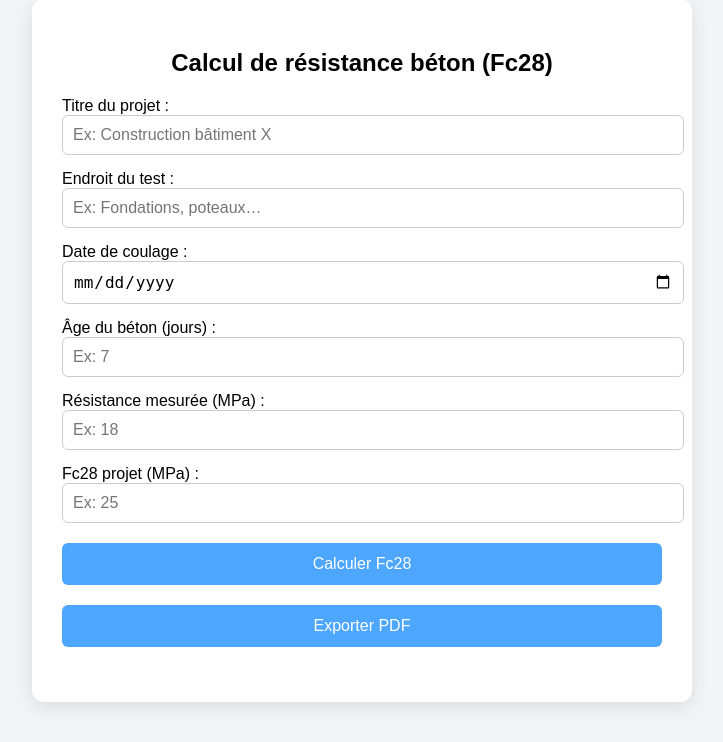
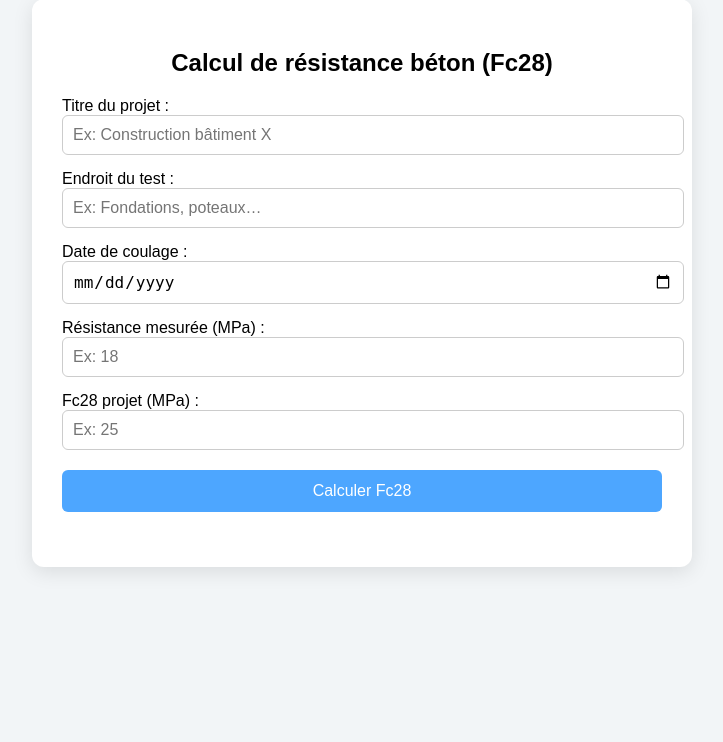
Before and after one commit to sofazrim/sofaz_fc28_tracker, a Flask app: page / in a window 1280 px wide. Shown: the part 255-997 px from the top of the page, without its empty margins (278-1001 px from the left). After the commit the page ends 827 px from the top, so only its background shows below. Run offline with Flask 3, Linux system fonts and the light colour scheme; some libraries are stand-ins or nearby versions.

Commit message:
Update index_fr.html

```diff
--- a/templates/index_fr.html
+++ b/templates/index_fr.html
@@ -4,7 +4,6 @@
 <meta charset="UTF-8">
 <meta name="viewport" content="width=device-width, initial-scale=1.0">
 <title>SOFAZ Fc28 Tracker™</title>
-<script src="https://cdnjs.cloudflare.com/ajax/libs/jspdf/2.5.1/jspdf.umd.min.js"></script>
 <style>
 body {font-family: Arial, sans-serif; background-color: #f2f5f7; margin:0; padding:0;}
 header {background-color: #4da6ff; color:white; padding:20px; text-align:center;}
@@ -15,7 +14,7 @@ label {display:block; margin-top:15px;}
 input[type="number"], input[type="date"], input[type="text"] {width:100%; padding:10px; font-size:16px; border-radius:6px; border:1px solid #ccc;}
 button {background-color: #4da6ff; color:white; border:none; padding:12px 20px; font-size:16px; border-radius:6px; cursor:pointer; margin-top:20px; width:100%;}
 button:hover {background-color: #3399ff;}
-#result {margin-top:25px; font-weight:bold; text-align:center; font-size:18px; white-space:pre-line;}
+#result {margin-top:25px; font-weight:bold; font-size:18px; white-space:pre-line;}
 .result-line {display:block;}
 </style>
 </head>
@@ -38,9 +37,6 @@ button:hover {background-color: #3399ff;}
 <label for="date_coulage">Date de coulage :</label>
 <input type="date" id="date_coulage">
 
-<label for="age">Âge du béton (jours) :</label>
-<input type="number" id="age" placeholder="Ex: 7">
-
 <label for="resistance">Résistance mesurée (MPa) :</label>
 <input type="number" id="resistance" placeholder="Ex: 18">
 
@@ -48,93 +44,46 @@ button:hover {background-color: #3399ff;}
 <input type="number" id="fc28" placeholder="Ex: 25">
 
 <button onclick="calculFc28()">Calculer Fc28</button>
-<button onclick="exportPDF()">Exporter PDF</button>
 
 <div id="result"></div>
 </main>
 
 <script>
-let lastResult = {}; // pour garder les données pour PDF
-
 function calculFc28() {
-    const titreProjet = document.getElementById('titre_projet').value || "Non renseigné";
-    const lieuTest = document.getElementById('lieu_test').value || "Non renseigné";
-    const dateCoulage = document.getElementById('date_coulage').value;
-    const age = parseFloat(document.getElementById('age').value);
+    const titre = document.getElementById('titre_projet').value || "Non renseigné";
+    const lieu = document.getElementById('lieu_test').value || "Non renseigné";
+    const dateCoulageStr = document.getElementById('date_coulage').value;
     const resJour = parseFloat(document.getElementById('resistance').value);
     const fc28Projet = parseFloat(document.getElementById('fc28').value);
 
-    if(!dateCoulage || isNaN(age) || isNaN(resJour) || isNaN(fc28Projet) || age<=0 || resJour<=0 || fc28Projet<=0){
+    if(!dateCoulageStr || isNaN(resJour) || isNaN(fc28Projet) || resJour<=0 || fc28Projet<=0){
         const resDiv = document.getElementById('result');
         resDiv.innerText = "⚠️ Veuillez entrer des valeurs valides.";
         resDiv.style.color = "red";
         return;
     }
 
-    // Calcul comme le code Python
-    const res28 = resJour * Math.pow(28/age, 0.5);
+    const dateCoulage = new Date(dateCoulageStr);
+    const today = new Date();
+    const age = Math.round((today - dateCoulage) / (1000*60*60*24));
+    const res28 = resJour * Math.pow(28/age,0.5);
     const dateTest = new Date(dateCoulage);
     dateTest.setDate(dateTest.getDate() + age);
     const conforme = res28 >= fc28Projet;
 
     const resDiv = document.getElementById('result');
     resDiv.innerHTML = `
-🏷️ Projet : ${titreProjet}
-📍 Endroit du test : ${lieuTest}
-📅 Date de coulage : ${new Date(dateCoulage).toLocaleDateString('fr-FR')}
+🏷️ Projet : ${titre}
+📍 Endroit du test : ${lieu}
+📅 Date de coulage : ${dateCoulage.toLocaleDateString('fr-FR')}
 📅 Date du test : ${dateTest.toLocaleDateString('fr-FR')}
 🧱 Âge du béton : ${age} jours
 🧪 Fc estimée : ${res28.toFixed(2)} MPa
 🎯 Fc28 projet : ${fc28Projet} MPa
-<span class="result-line" style="color:${conforme ? 'black' : 'red'}">
+<span class="result-line" style="color:${conforme ? 'black':'red'}">
 ${conforme ? '✅ Résultat : Conforme' : '❌ Résultat : Non Conforme'}
 </span>
 `;
-
-    // Garder pour PDF
-    lastResult = {titreProjet, lieuTest, dateCoulage, dateTest, age, res28, fc28Projet, conforme};
-}
-
-// Export PDF
-function exportPDF(){
-    if(!lastResult.titreProjet){
-        alert("⚠️ Veuillez calculer les résultats avant d'exporter le PDF.");
-        return;
-    }
-    const { jsPDF } = window.jspdf;
-    const doc = new jsPDF();
-
-    // Ajouter logo
-    const img = document.querySelector('header img');
-    const canvas = document.createElement('canvas');
-    canvas.width = img.width;
-    canvas.height = img.height;
-    const ctx = canvas.getContext('2d');
-    ctx.drawImage(img,0,0,img.width,img.height);
-    const imgData = canvas.toDataURL("image/png");
-    doc.addImage(imgData, "PNG", 15, 10, 50, 25);
-
-    doc.setFontSize(16);
-    doc.text("Rapport - SOFAZ Fc28 Tracker™", 105, 50, null, null, "center");
-    doc.setFontSize(12);
-    doc.text("Développé par Ing. Fathi ZERRIOUH", 105, 60, null, null, "center");
-    doc.text("---------------------------------------------", 20, 70);
-
-    let y = 80;
-    doc.setTextColor(0,0,0);
-    doc.text(`Projet : ${lastResult.titreProjet}`, 20, y); y+=7;
-    doc.text(`Endroit du test : ${lastResult.lieuTest}`, 20, y); y+=7;
-    doc.text(`Date de coulage : ${new Date(lastResult.dateCoulage).toLocaleDateString('fr-FR')}`, 20, y); y+=7;
-    doc.text(`Date du test : ${lastResult.dateTest.toLocaleDateString('fr-FR')}`, 20, y); y+=7;
-    doc.text(`Âge du béton : ${lastResult.age} jours`, 20, y); y+=7;
-    doc.text(`Fc estimée : ${lastResult.res28.toFixed(2)} MPa`, 20, y); y+=7;
-    doc.text(`Fc28 projet : ${lastResult.fc28Projet} MPa`, 20, y); y+=7;
-
-    // Résultat final
-    doc.setTextColor(lastResult.conforme ? 0 : 255,0,0);
-    doc.text(lastResult.conforme ? "Résultat : Conforme" : "Résultat : Non Conforme", 20, y+5);
-
-    doc.save("rapport_fc28.pdf");
 }
 </script>
 
```
